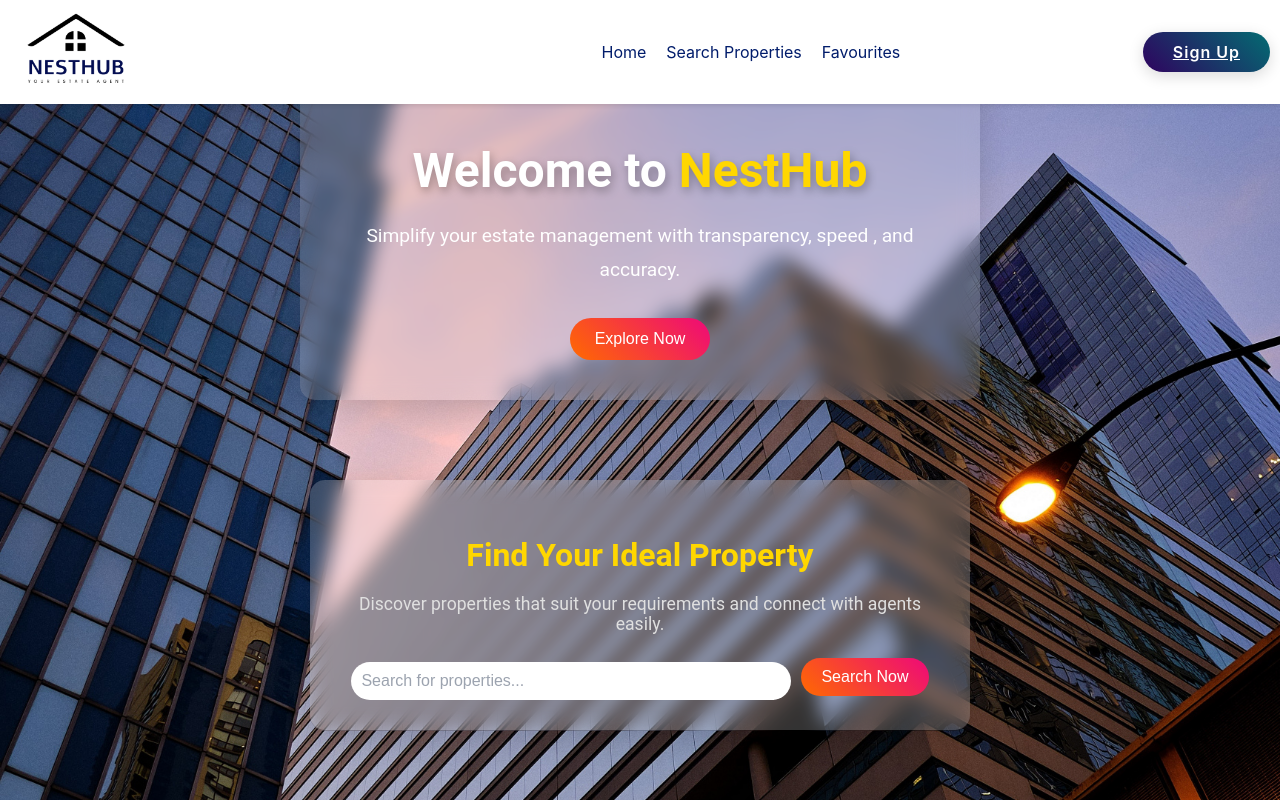
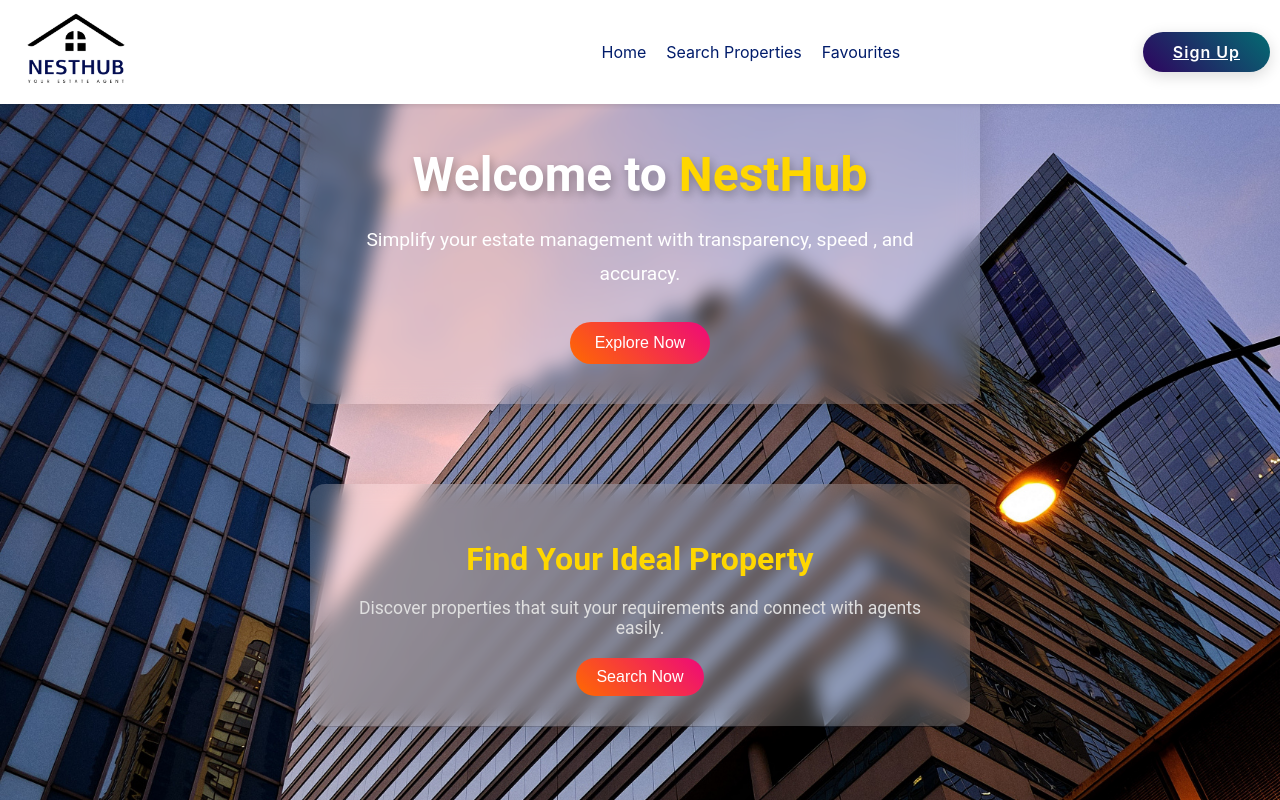
Before and after one commit to MisalSilva/Estate-Agent-Web-Application-ACS-CW11, a React (Create React App) app: page / in a window 1280 px wide. Built offline with nearby package versions, Linux system fonts and the light colour scheme.

Commit message:
Remove search input field from Home component for streamlined user experience

```diff
--- a/src/components/Home.js
+++ b/src/components/Home.js
@@ -22,11 +22,6 @@ const Home = () => {
                     Discover properties that suit your requirements and connect with agents easily.
                 </p>
                 <div className="search-actions">
-                    <input
-                        type="text"
-                        className="search-input"
-                        placeholder="Search for properties..."
-                    />
                     <button className="search-button" onClick={() => navigate('/search')}>
                         Search Now
                     </button>
```
